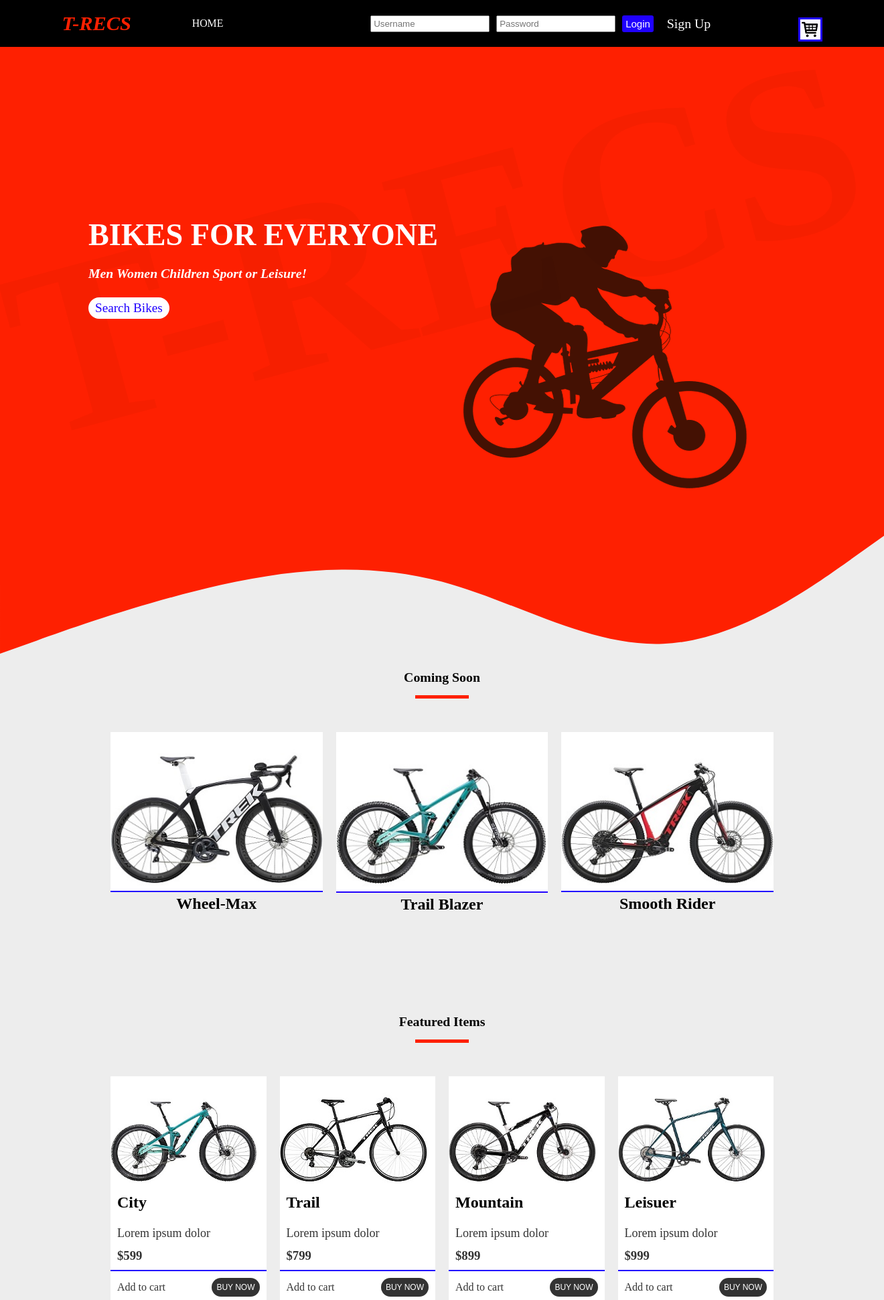
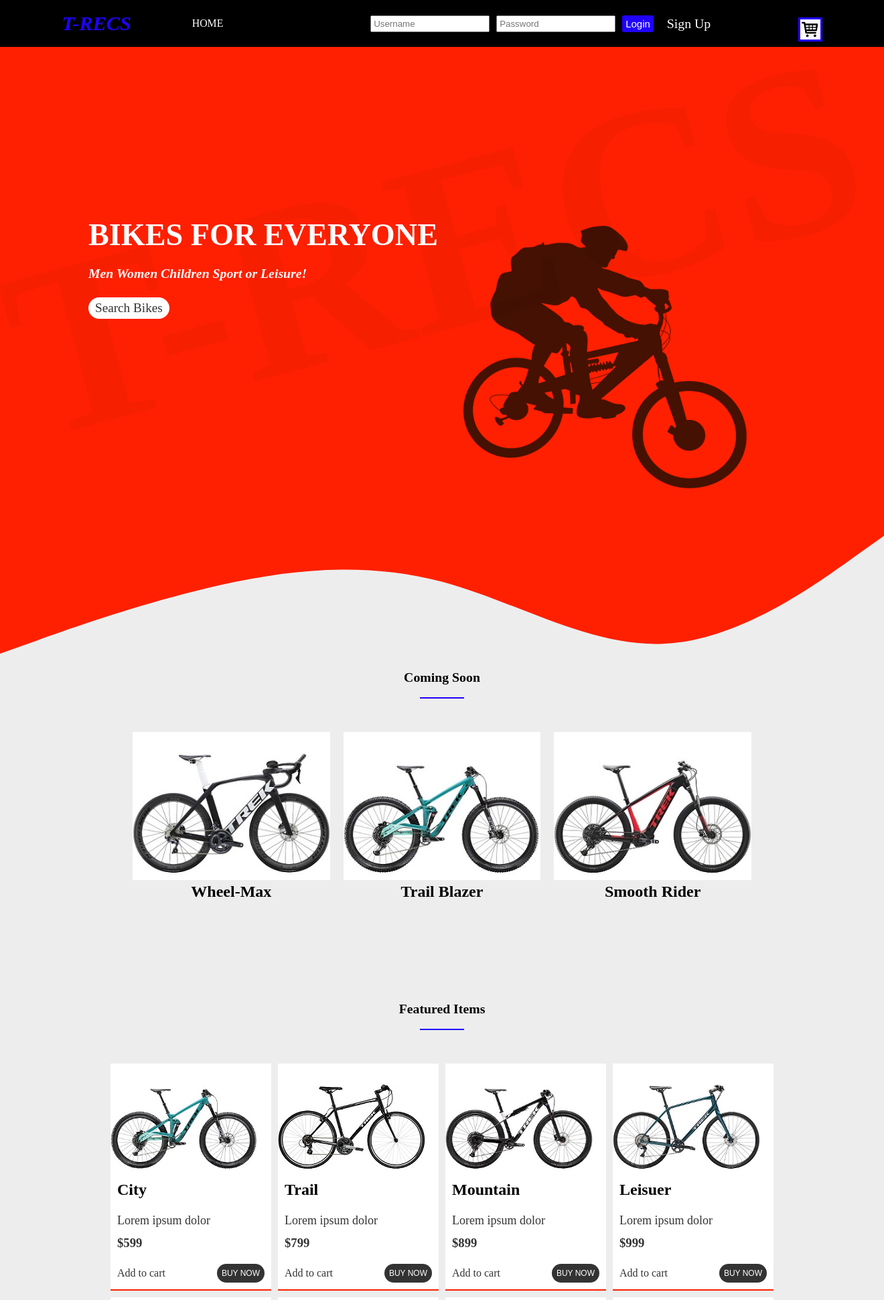
Before and after one commit to VergilKellley/treks, a PHP site: page / in a window 1320 px wide; the page is wider, and only the part inside the window is pictured. Shown: the top 1941 px of that part at 67% size. Run offline with PHP 8.4, Linux system fonts and the light colour scheme.

Commit message:
styled top three images and footer

```diff
--- a/css/styles.css
+++ b/css/styles.css
@@ -30,7 +30,7 @@ NAVAGATION
   font-size: 2.3vw;
   text-transform: uppercase;
   font-weight: bolder;
-  color: var(--accent-color);
+  color: var(--main-color);
   text-decoration: none;
   font-style: italic;
   width: 9vw;
@@ -266,7 +266,7 @@ HERO
   padding: 5px 10px;
   background: #fff;
   border-radius: 50px;
-  color: var(--main-color);
+  color: #333;
   transition: background-color .5s;
 }
 
@@ -302,9 +302,9 @@ Main Section
 
 .comingSoonUnderline {
   position: absolute;
-  width: 6vw;
+  width: 5vw;
   bottom: 0;
-  border-bottom: 5px solid var(--accent-color);
+  border-bottom: 2px solid var(--main-color);
 }
 
 
@@ -313,7 +313,7 @@ Main Section
   display: grid;
   grid-template-columns: repeat(auto-fit, minmax(14rem, 1fr));
   top: 50px;
-  width: 75vw;
+  width: 70vw;
   gap: 20px;
   margin: 0 auto  100px auto;
 }
@@ -324,8 +324,8 @@ Main Section
 
 .threeImagesImg img {
   width: 100%;
-  border-bottom: 2px solid var(--main-color);
 }
+
 .main-section {
   position: relative;
   padding-bottom: 30vh;
@@ -355,7 +355,7 @@ Main Section
   display: grid;
   grid-template-columns: repeat(auto-fit, minmax(13rem, 1fr));
   width: 75vw;
-  gap: 20px;
+  gap: 10px;
   margin: 0 auto;
 }
 
@@ -532,7 +532,6 @@ Main Section
 
 .bike-img-container h3 {
   color: #333;
-  border-bottom: 2px solid var(--main-color);
   padding: 0px 10px 10px 10px;
 }
 
@@ -604,7 +603,6 @@ Review Cards
   justify-content: center;
   align-items: center;
   background: #fff;
-  border-bottom: 2px solid var(--main-color);
 }
 
 .quotesImg {
```
